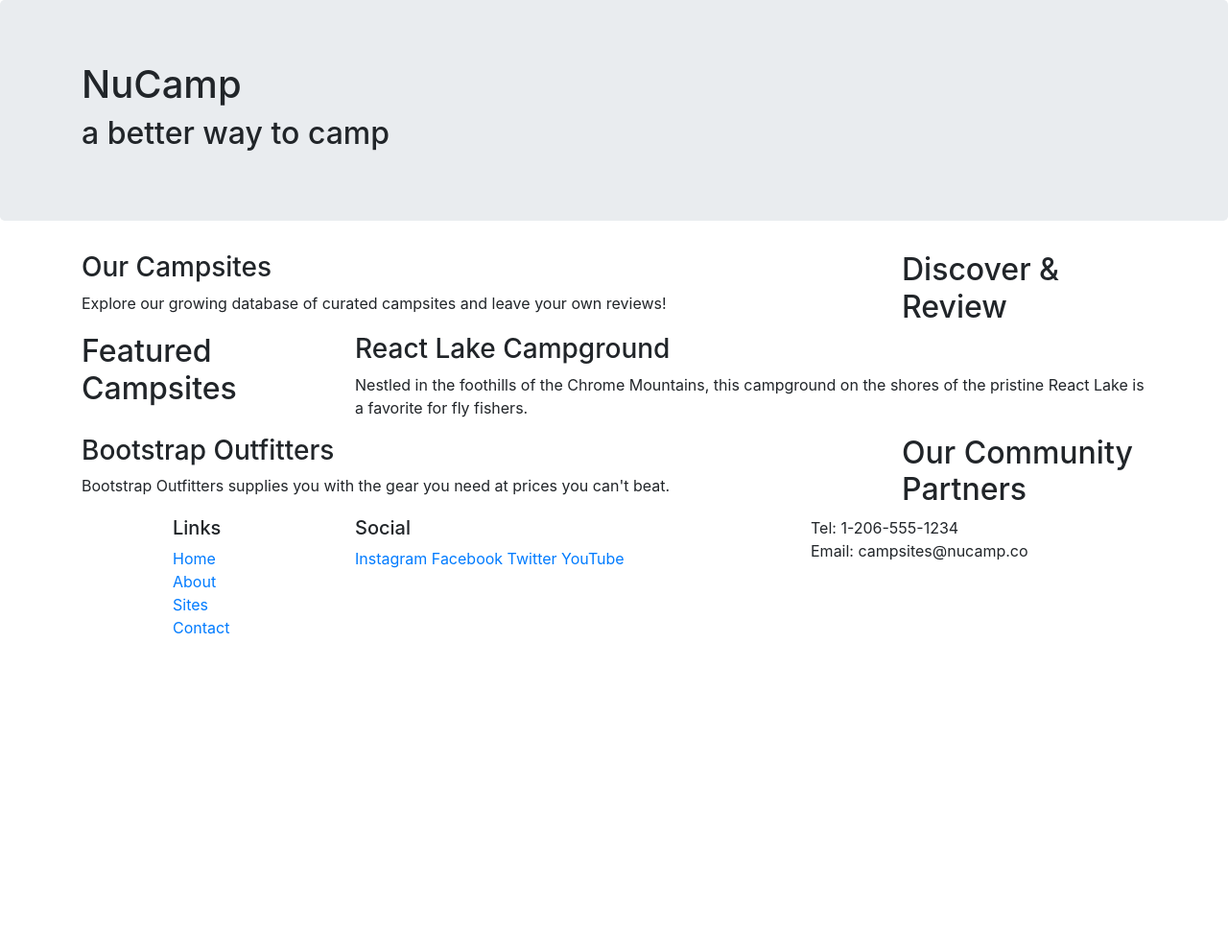
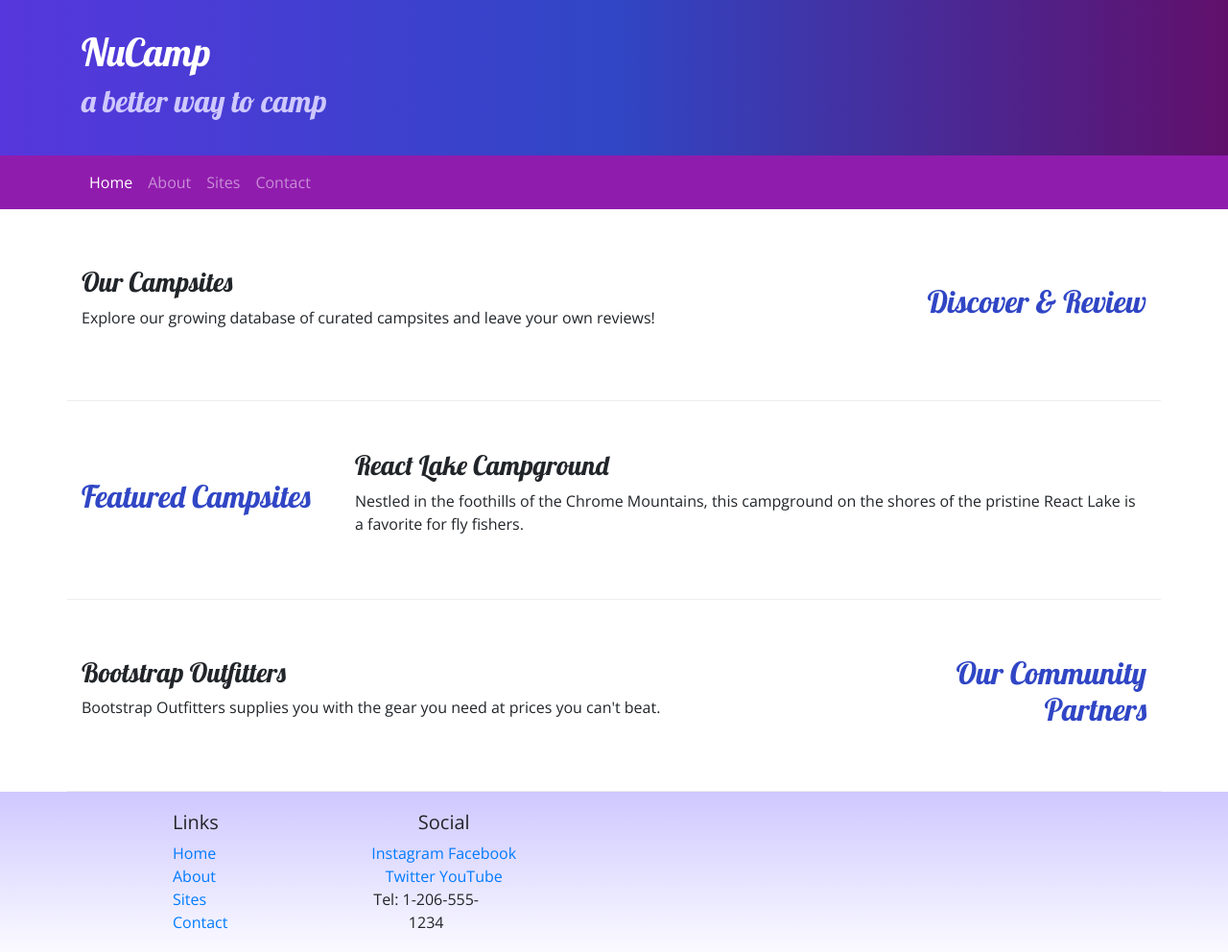
Before and after one commit to jluxan/nucampsitejl, a website: page index.html in a window 1280 px wide. Shown: the whole page at 96% size. Before the commit the page ends 800 px from the top, so only its background shows below. Drawn offline with nearby package versions, Linux system fonts and the light colour scheme.

Commit message:
Navbar and Breadcrumbs

```diff
--- a/index.html
+++ b/index.html
@@ -9,12 +9,16 @@
     <!-- Bootstrap CSS -->
     <link rel="stylesheet" href="node_modules/bootstrap/dist/css/bootstrap.min.css" />
 
+    <!-- Additional CSS must be placed after Bootstrap CSS -->
+    <link rel="stylesheet" href="https://fonts.googleapis.com/css?family=Lobster|Open+Sans" />
+    <link rel="stylesheet" href="css/styles.css" />
     <title>NuCamp: A Better Way To Camp</title>
 </head>
 
+
 <body>
 
-    <header class="jumbotron">
+    <header class="jumbotron jumbotron-fluid">
         <div class="container">
             <div class="row">
                 <div class="col">
@@ -25,35 +29,57 @@
         </div>
     </header>
 
+    <nav class="navbar navbar-expand-sm navbar-dark sticky-top">
         <div class="container">
-        <div class="row">
+            <button class="navbar-toggler ml-auto" type="button" data-toggle="collapse" data-target="#nucampNavbar">
+                <span class="navbar-toggler-icon"></span>
+            </button>
+            <div class="collapse navbar-collapse" id="nucampNavbar">
+                <ul class="navbar-nav">
+                </ul>
+
+                <ul class="navbar-nav">
+                    <li class="nav-item active"><a class="nav-link" href="#">Home</a></li>
+                    <li class="nav-item"><a class="nav-link" href="aboutus.html">About</a></li>
+                    <li class="nav-item"><a class="nav-link" href="#">Sites</a></li>
+                    <li class="nav-item"><a class="nav-link" href="#">Contact</a></li>
+                </ul>
+            </div>
+        </div>
+    </nav>
+
+    <div class="container">
+        <div class="row row-content align-items-center">
             <div class="col-sm-4 order-sm-last col-md-3">
-                <h2>Discover & Review</h2>
+                <h2 class="text-sm-right">Discover & Review</h2>
             </div>
             <div class="col">
                 <h3>Our Campsites</h3>
-                <p>Explore our growing database of curated campsites and leave your own reviews!</p>
+                <p class="d-none d-sm-block">Explore our growing database of curated campsites and leave your own
+                    reviews!</p>
             </div>
         </div>
 
-        <div class="row">
+        <div class="row row-content align-items-center">
             <div class="col-sm-4 col-md-3">
                 <h2>Featured Campsites</h2>
             </div>
             <div class="col">
                 <h3>React Lake Campground</h3>
-                <p>Nestled in the foothills of the Chrome Mountains, this campground on the shores of the pristine React
+                <p class="d-none d-sm-block">Nestled in the foothills of the Chrome Mountains, this campground on the
+                    shores of the pristine React
                     Lake is a favorite for fly fishers.</p>
             </div>
         </div>
 
-        <div class="row">
+        <div class="row row-content align-items-center">
             <div class="col-sm-4 order-sm-last col-md-3">
-                <h2>Our Community Partners</h2>
+                <h2 class="text-sm-right">Our Community Partners</h2>
             </div>
             <div class="col">
                 <h3>Bootstrap Outfitters</h3>
-                <p>Bootstrap Outfitters supplies you with the gear you need at prices you can't beat.</p>
+                <p class="d-none d-sm-block">Bootstrap Outfitters supplies you with the gear you need at prices you
+                    can't beat.</p>
             </div>
         </div>
     </div>
@@ -65,21 +91,21 @@
                     <h5>Links</h5>
                     <ul class="list-unstyled">
                         <li><a href="#">Home</a></li>
-                        <li><a href="#">About</a></li>
+                        <li><a href="aboutus.html">About</a></li>
                         <li><a href="#">Sites</a></li>
                         <li><a href="#">Contact</a></li>
                     </ul>
                 </div>
                 <div class="col-6 col-sm-5">
+                    <div class="col-6 col-sm-5 text-center">
                         <h5>Social</h5>
                         <a href="http://instagram.com/">Instagram</a>
                         <a href="http://facebook.com/">Facebook</a>
                         <a href="http://twitter.com/">Twitter</a>
                         <a href="http://youtube.com/">YouTube</a>
                     </div>
-                <div class="col-sm-4">
+                    <div class="col-sm-4 text-center">
                         Tel: 1-206-555-1234<br />
-                    Email: campsites@nucamp.co
                     </div>
                 </div>
             </div>
```
Lines whose indentation alone changed are shown as unchanged.
